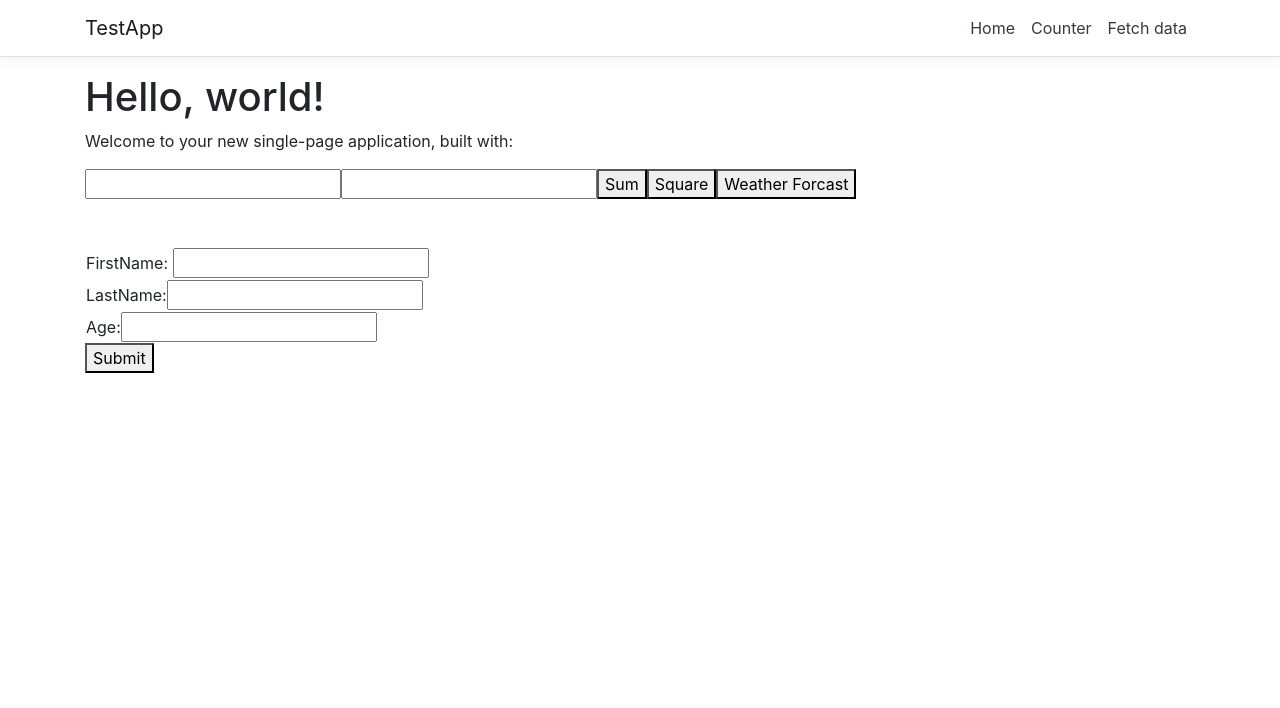
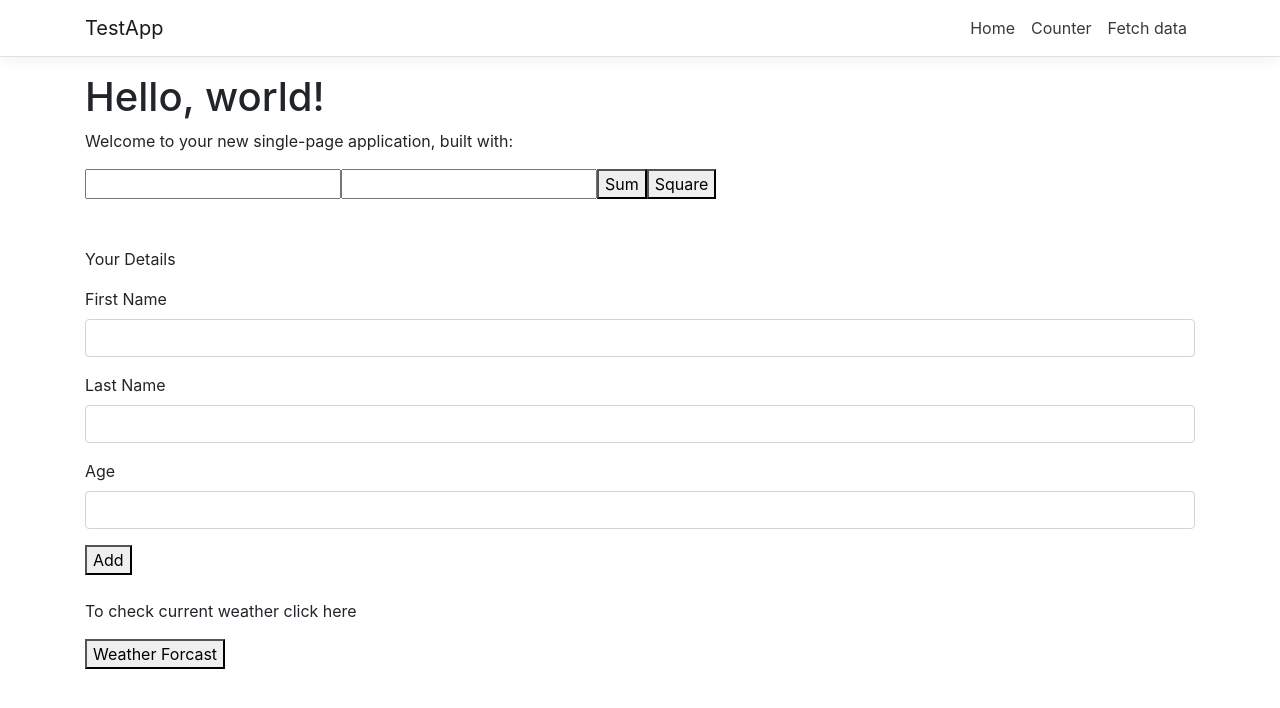
Before and after one commit to rajaniraju/shopApp, a React (Create React App) app in the folder ClientApp/: page / in a window 1280 px wide. Shown: the top 708 px of the page. Built offline with nearby package versions, Linux system fonts and the light colour scheme.

Commit message:
Corrected until now

```diff
--- a/ClientApp/src/components/Home.js
+++ b/ClientApp/src/components/Home.js
@@ -76,39 +76,53 @@ export class Home extends Component {
     return (
       <div>
         <h1>Hello, world!</h1>
+
         <p>Welcome to your new single-page application, built with:</p>
+
         <input name="text1" onChange={this.handleOnChange}></input>
         <input name="text2" onChange={this.handleOnChange}></input>
         <button onClick={this.sumOnClick}>Sum</button>
         <button onClick={this.squareOnClick}>Square</button>
-        <button onClick={this.getWeatherForecastControl}>
-          Weather Forcast
-        </button>
+
         <br></br>
         <br></br>
         <br></br>
         <div>
-          <table>
-            <tbody>
-              <tr>
-                <td>
-                  FirstName: <input name="firstName" onChange={this.handleTextOnChange}></input>
-                </td>
-              </tr>
-              <tr>
-                <td>
-                  LastName:<input name="lastName" onChange={this.handleTextOnChange}></input>
-                </td>
-              </tr>
-              <tr>
-                <td>
-                  Age:<input name="age" onChange={this.handleOnChange}></input>
-                </td>
-              </tr>
-            </tbody>
-          </table>
-
-          <button onClick={this.passObject}>Submit</button>
+          <p>Your Details</p>
+          <form>
+            <div className="form-group">
+              <label htmlFor="FirstName">First Name</label>
+              <input
+                name="firstName"
+                className="form-control"
+                onChange={this.handleTextOnChange}
+              ></input>
+            </div>
+            <div className="form-group">
+              <label htmlFor="LastName">Last Name</label>
+              <input
+                name="lastName"
+                className="form-control"
+                onChange={this.handleTextOnChange}
+              ></input>
+            </div>
+            <div className="form-group">
+              <label htmlFor="Age">Age</label>
+              <input
+                name="age"
+                className="form-control"
+                onChange={this.handleOnChange}
+              ></input>
+            </div>
+          </form>
+          <button onClick={this.passObject}>Add</button>
+        </div>
+        <br></br>
+        <div>
+          <p>To check current weather click here</p>
+          <button onClick={this.getWeatherForecastControl}>
+            Weather Forcast
+          </button>
         </div>
       </div>
     );
```
